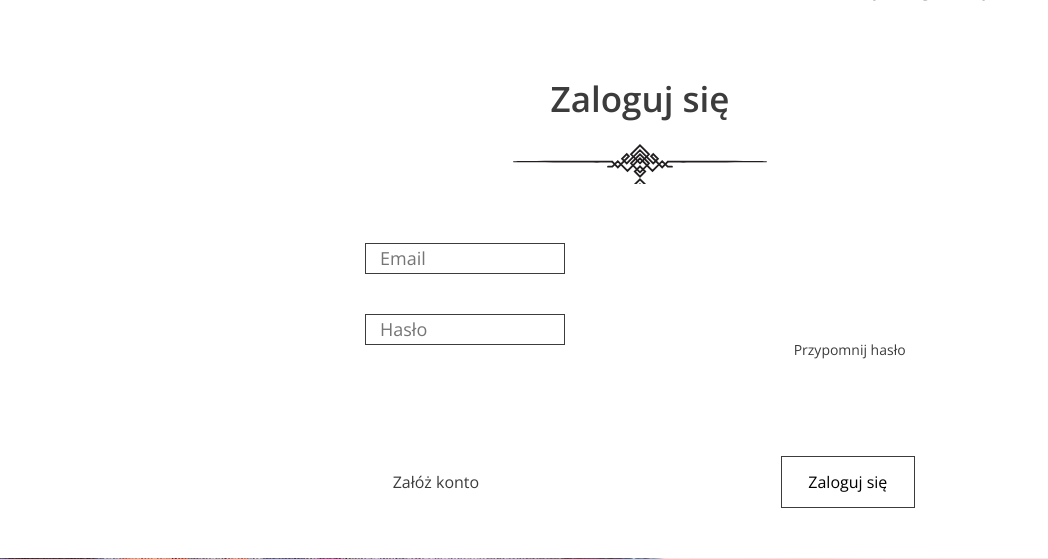
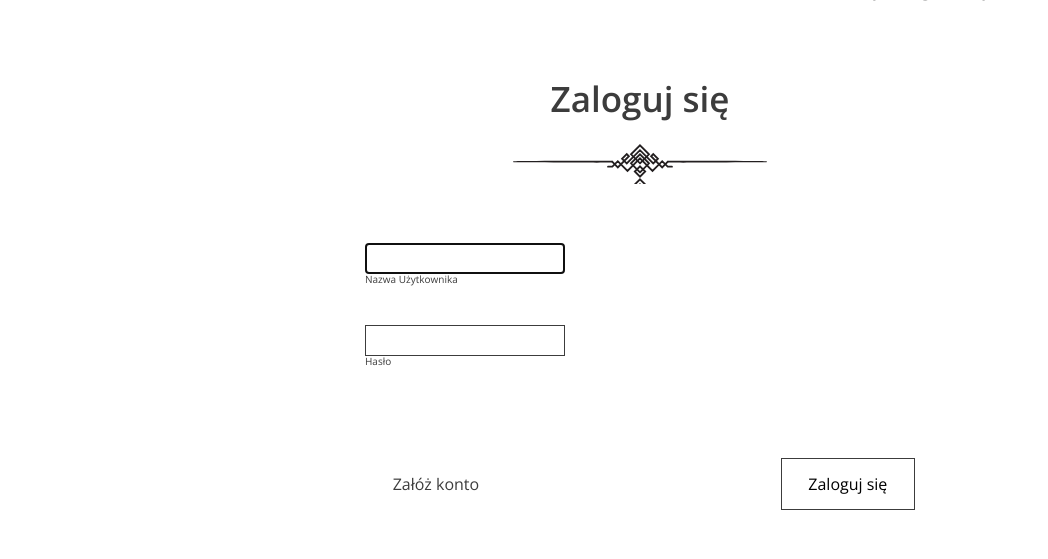
Before and after one commit to MatBrze/ICare2, a Django app: page /login/ in a window 1280 px wide. Shown: the part 75-634 px from the top of the page, without its empty margins (0-1048 px from the left). Run offline with Django 3.2, Linux system fonts and the light colour scheme.

Commit message:
login mechanism implemented

```diff
--- a/ICare/settings.py
+++ b/ICare/settings.py
@@ -118,5 +118,6 @@ USE_TZ = True
 # https://docs.djangoproject.com/en/2.2/howto/static-files/
 
 STATIC_URL = '/static/'
-
+LOGIN_REDIRECT_URL = 'ICare_App:donate'
+LOGIN_URL = 'login'
 DATA_UPLOAD_MAX_NUMBER_FIELDS = 10000
--- a/ICare_App/templates/login.html
+++ b/ICare_App/templates/login.html
@@ -28,17 +28,19 @@
 
     <section class="login-page">
       <h2>Zaloguj się</h2>
-      <form>
+      <form method="POST">
+          {% csrf_token %}
         <div class="form-group">
-          <input type="email" name="email" placeholder="Email" />
+            {{ form.username }}
+            <legend class="center">Nazwa Użytkownika</legend>
         </div>
         <div class="form-group">
-          <input type="password" name="password" placeholder="Hasło" />
-          <a href="#" class="btn btn--small btn--without-border reset-password">Przypomnij hasło</a>
+            {{ form.password }}
+            <legend class="center">Hasło</legend>
         </div>
 
         <div class="form-group form-group--buttons">
-          <a href="#" class="btn btn--without-border">Załóż konto</a>
+          <a href="{% url 'ICare_App:register' %}" class="btn btn--without-border">Załóż konto</a>
           <button class="btn" type="submit">Zaloguj się</button>
         </div>
       </form>
```
